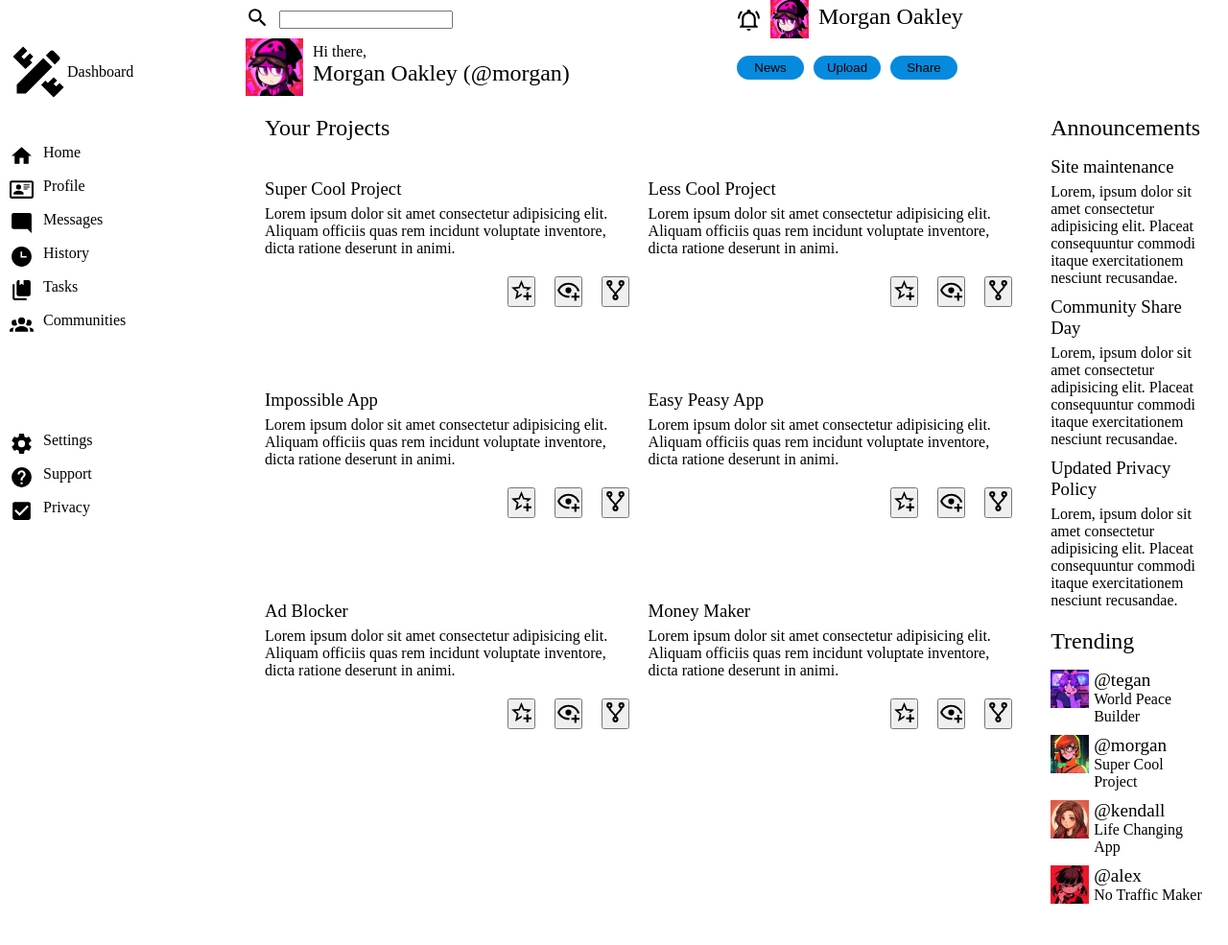
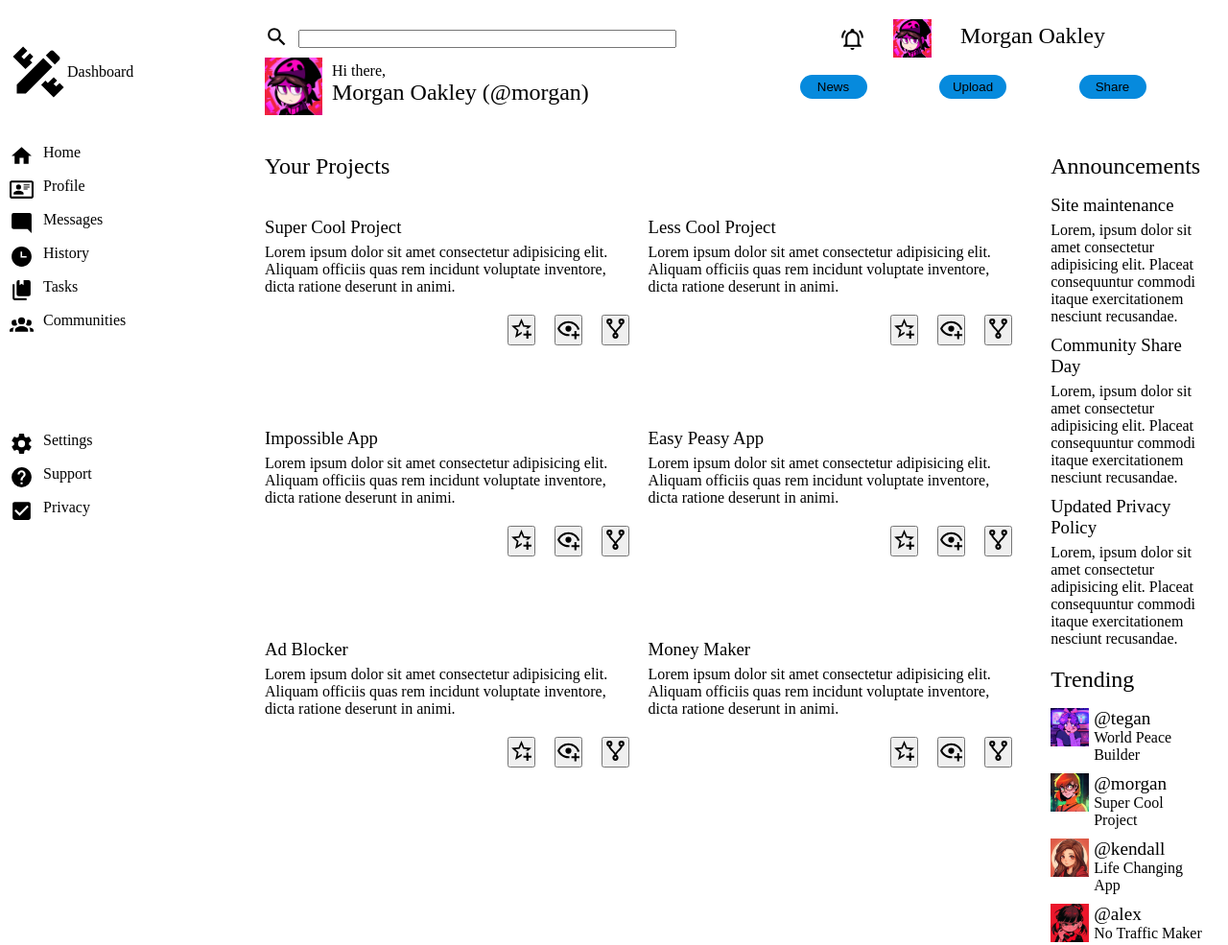
Before and after one commit to JingyeHub/admin-dashboard, a plain HTML site: page index.html in a window 1280 px wide. Shown: the whole page at 96% size. Before the commit the page ends 962 px from the top, so only its background shows below. Drawn offline with Linux system fonts and the light colour scheme.

Commit message:
Style the header section

```diff
--- a/index.html
+++ b/index.html
@@ -59,25 +59,25 @@
         </div>
         <div id="right-sub-container">
             <div id="header">
-                <div>
+                <div id="search-bar">
                     <label for="">
                         <img src="icons/search.svg">
                     </label>
                     <input type="search">
                 </div>
-                <div class="header-left">
+                <div id="small-profile">
                     <img src="icons/bell.svg">
                     <img src="pfps/admin-pfp.png" class="small">
                     <h2>Morgan Oakley</h2>
                 </div>
-                <div>
+                <div id="large-profile">
                     <img src="pfps/admin-pfp.png" class="big">
                     <div>
                         <div>Hi there,</div>
                         <h2>Morgan Oakley <span>(@morgan)</span></h2>
                     </div>
                 </div>
-                <div class="header-left">
+                <div id="header-buttons">
                     <button class="blue-bg">News</button>
                     <button class="blue-bg">Upload</button>
                     <button class="blue-bg">Share</button>
--- a/style.css
+++ b/style.css
@@ -69,6 +69,7 @@ img[src$=".svg"] {
 #header {
     display: grid;
     grid-template-columns: repeat(2, 1fr);
+    padding: 20px;
 }
 
 #header>div {
@@ -77,10 +78,26 @@ img[src$=".svg"] {
     gap: 10px;
 }
 
-/* div.header-left {
-    justify-content: space-around;
-    gap: 0;
-} */
+#header div#small-profile {
+    justify-content: center;
+    gap: 30px;
+}
+
+#search-bar input {
+    width: 80%;
+}
+
+#header-buttons {
+    justify-content: space-evenly;
+}
+
+button.blue-bg {
+    background-color: rgb(6, 138, 221);
+    width: 70px;
+    padding: 5px 10px;
+    border: none;
+    border-radius: 20px;
+}
 
 #main {
     display: flex;
@@ -150,12 +167,3 @@ h4 {
 h6 {
     font-size: 1rem;
 }
-
-/* Buttons */
-button.blue-bg {
-    background-color: rgb(6, 138, 221);
-    width: 70px;
-    padding: 5px 10px;
-    border: none;
-    border-radius: 20px;
-}
```
